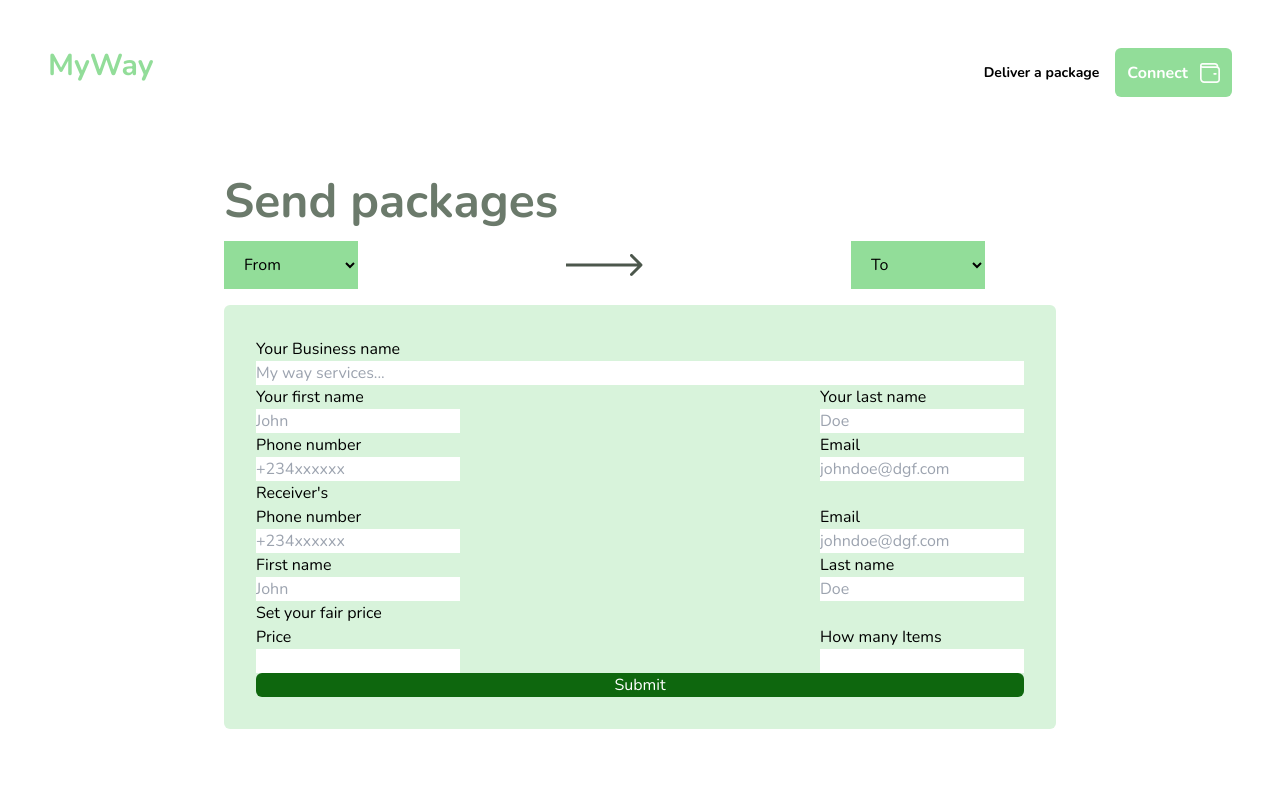
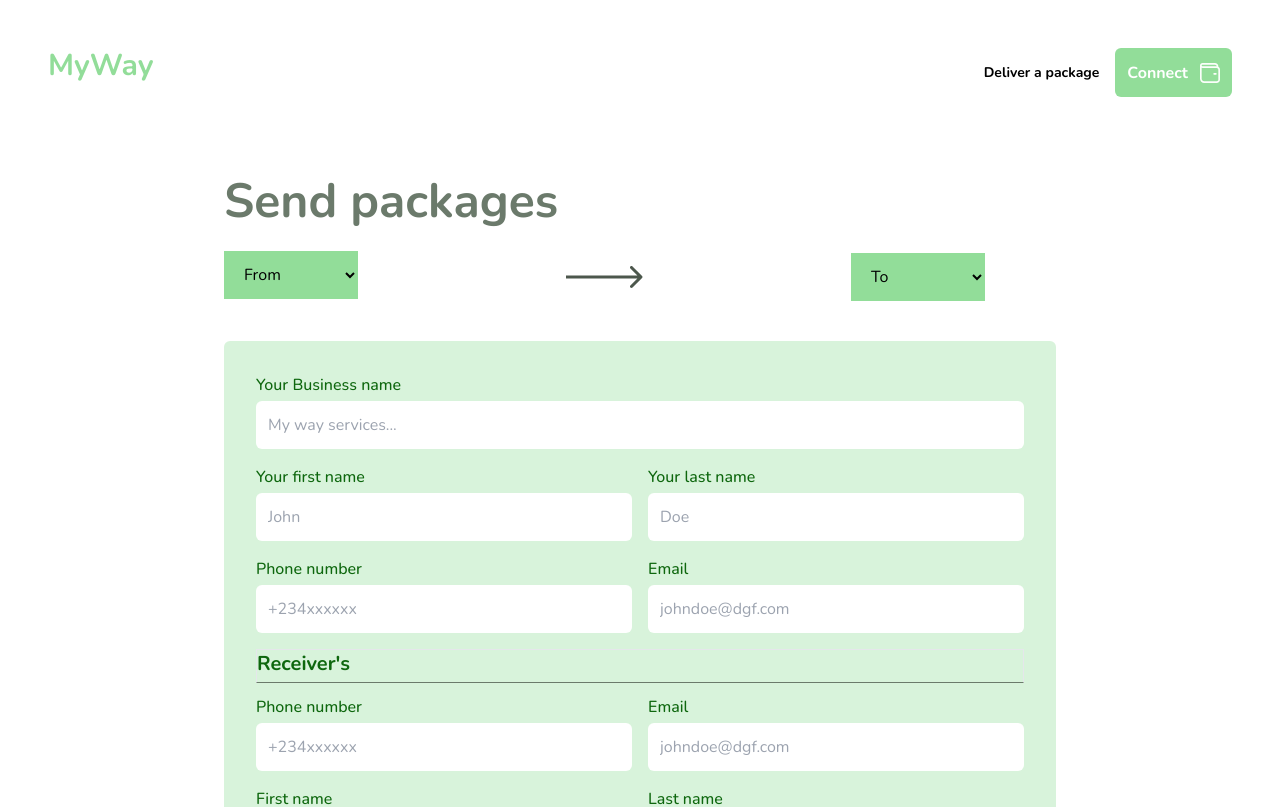
Before and after one commit to desmondezo1/my-way, a React (Vite) app: page / in a window 1280 px wide. Shown: the top 807 px of the page. Built offline with nearby package versions, Linux system fonts and the light colour scheme.

Commit message:
feat(validation): validate form fields

```diff
--- a/package.json
+++ b/package.json
@@ -26,10 +26,12 @@
   },
   "homepage": "https://github.com/desmondezo1/my-way#readme",
   "dependencies": {
+    "formik": "2.2.9",
     "hardhat": "^2.9.3",
     "react": "^18.0.0",
     "react-dom": "^18.0.0",
-    "uuid": "8.3.2"
+    "uuid": "8.3.2",
+    "yup": "0.32.11"
   },
   "devDependencies": {
     "@types/react": "^18.0.0",
--- a/src/App.css
+++ b/src/App.css
@@ -12,29 +12,13 @@
 }
 
 .send-package__details {
-  @apply mt-20 lg:mx-44 space-y-4;
+  @apply mt-20 lg:mx-44 space-y-6;
 }
 
 .send-package__details > h2 {
   @apply font-bold text-5xl text-secondary;
 }
 
-.form button[type='submit'] {
-  @apply bg-info text-white rounded-md;
-}
-
-.form {
-  @apply bg-info-light p-8 rounded-md;
-}
-
-.form .form-row {
-  @apply flex flex-row justify-between;
-}
-
-.form .form-group {
-  @apply flex flex-col;
-}
-
 .inner-content {
   @apply flex flex-col;
 }
--- a/src/App.jsx
+++ b/src/App.jsx
@@ -1,18 +1,38 @@
+import { FormikProvider, useFormik } from 'formik';
+import './App.css';
+import arrowRight from './assets/arrow-right.svg';
+import wallet from './assets/wallet.svg';
+import Dropdown from './components/Dropdown';
+import FormTextInput from './components/FormTextInput';
 import Logo from './components/Logo';
-import './App.css';
-import Dropdown from './components/Dropdown';
-import wallet from './assets/wallet.svg';
-import arrowRight from './assets/arrow-right.svg';
-import FormTextInput from './components/FormTextInput';
-
-const logisticsDestinations = [
-  { label: 'Abuja', value: 'abuja' },
-  { label: 'Lagos', value: 'lagos' },
-  { label: 'Rivers', value: 'rivers' },
-  { label: 'Akwa Ibom', value: 'akwa-ibom' }
-];
+import './css/form.css';
+import { SendPackageSchema } from './schemas';
+import { logisticsDestinations } from './utils/logistics';
 
 function App() {
+  const formik = useFormik({
+    initialValues: {
+      // destinationFrom: '',
+      // destinationTo: '',
+      senderBusinessName: '',
+      senderFirstname: '',
+      senderLastname: '',
+      senderPhoneNumber: '',
+      senderEmail: '',
+      receiverPhoneNumber: '',
+      receiverEmail: '',
+      receiverFirstname: '',
+      receiverLastname: '',
+      fairPrice: '',
+      numberOfItems: 0
+    },
+    validationSchema: SendPackageSchema,
+    onSubmit: async (values) => {
+      console.log({ values });
+    }
+  });
+  const { errors, touched, isSubmitting, handleSubmit, getFieldProps } = formik;
+
   return (
     <div className="App">
       <header>
@@ -30,11 +50,14 @@ function App() {
       <main id="main">
         <div className="send-package__details">
           <h2>Send packages</h2>
-          <div className="lg:space-x-52 md:space-x-40 space-x-2">
+          <FormikProvider value={formik}>
+            <form className="form inner-content" onSubmit={handleSubmit}>
+              <div id="logistics">
                 <Dropdown
                   items={logisticsDestinations}
                   ariaLabel="deliver package from"
                   firstOption="From"
+                  getFieldProps={getFieldProps('destinationFrom')}
                 />
 
                 <span className="md:inline-block align-middle hidden">
@@ -45,66 +68,109 @@ function App() {
                   items={logisticsDestinations}
                   ariaLabel="deliver package to"
                   firstOption="To"
+                  getFieldProps={getFieldProps('destinationTo')}
                 />
               </div>
 
-          <form className="form inner-content">
+              <div className="bg-info-light p-8 rounded-md">
+                <div className="form-row">
                   <FormTextInput
                     text="Your Business name"
                     type="text"
                     extraProps={{ placeholder: 'My way services...' }}
+                    touched={touched.senderBusinessName}
+                    errorMsg={errors.senderBusinessName}
+                    getFieldProps={getFieldProps('senderBusinessName')}
                   />
-
-            <div className="form-row">
+                </div>
+                <div className="form-grid">
                   <FormTextInput
                     text="Your first name"
                     extraProps={{ placeholder: 'John' }}
+                    touched={touched.senderFirstname}
+                    errorMsg={errors.senderFirstname}
+                    getFieldProps={getFieldProps('senderFirstname')}
                   />
                   <FormTextInput
                     text="Your last name"
                     extraProps={{ placeholder: 'Doe' }}
+                    touched={touched.senderLastname}
+                    errorMsg={errors.senderLastname}
+                    getFieldProps={getFieldProps('senderLastname')}
                   />
                 </div>
-            <div className="form-row">
+                <div className="form-grid">
                   <FormTextInput
                     text="Phone number"
                     extraProps={{ placeholder: '+234xxxxxx' }}
+                    touched={touched.senderPhoneNumber}
+                    errorMsg={errors.senderPhoneNumber}
+                    getFieldProps={getFieldProps('senderPhoneNumber')}
                   />
                   <FormTextInput
                     text="Email"
                     type="email"
                     extraProps={{ placeholder: 'johndoe@dgf.com' }}
+                    touched={touched.senderEmail}
+                    errorMsg={errors.senderEmail}
+                    getFieldProps={getFieldProps('senderEmail')}
                   />
                 </div>
-            <h3>Receiver&apos;s</h3>
-            <div className="form-row">
+                <h3 className="title">Receiver&apos;s</h3>
+                <div className="form-grid">
                   <FormTextInput
                     text="Phone number"
                     extraProps={{ placeholder: '+234xxxxxx' }}
+                    touched={touched.receiverPhoneNumber}
+                    errorMsg={errors.receiverPhoneNumber}
+                    getFieldProps={getFieldProps('receiverPhoneNumber')}
                   />
                   <FormTextInput
                     text="Email"
                     type="email"
                     extraProps={{ placeholder: 'johndoe@dgf.com' }}
+                    touched={touched.receiverEmail}
+                    errorMsg={errors.receiverEmail}
+                    getFieldProps={getFieldProps('receiverEmail')}
                   />
                 </div>
-            <div className="form-row">
+                <div className="form-grid">
                   <FormTextInput
                     text="First name"
                     extraProps={{ placeholder: 'John' }}
+                    touched={touched.receiverFirstname}
+                    errorMsg={errors.receiverFirstname}
+                    getFieldProps={getFieldProps('receiverFirstname')}
                   />
                   <FormTextInput
                     text="Last name"
                     extraProps={{ placeholder: 'Doe' }}
+                    touched={touched.receiverLastname}
+                    errorMsg={errors.receiverLastname}
+                    getFieldProps={getFieldProps('receiverLastname')}
                   />
                 </div>
-            <h3>Set your fair price</h3>
-            <div className="form-row">
-              <FormTextInput text="Price" />
-              <FormTextInput text="How many Items" />
+                <h3 className="title">Set your fair price</h3>
+                <div className="form-grid">
+                  <FormTextInput
+                    text="Price"
+                    touched={touched.fairPrice}
+                    errorMsg={errors.fairPrice}
+                    getFieldProps={getFieldProps('fairPrice')}
+                  />
+                  <FormTextInput
+                    text="Number of items"
+                    touched={touched.numberOfItems}
+                    errorMsg={errors.numberOfItems}
+                    getFieldProps={getFieldProps('numberOfItems')}
+                  />
                 </div>
-            <button type="submit">Submit</button>
+                <button type="submit" disabled={isSubmitting}>
+                  Send Package
+                </button>
+              </div>
             </form>
+          </FormikProvider>
         </div>
       </main>
     </div>
--- a/src/components/Dropdown.jsx
+++ b/src/components/Dropdown.jsx
@@ -4,10 +4,15 @@ import { v4 as uuidv4 } from 'uuid';
 export default function Dropdown({
   items,
   ariaLabel = 'select dropdown',
-  firstOption = ''
+  firstOption = '',
+  getFieldProps
 }) {
   return (
-    <select aria-label={ariaLabel} className="inline-block align-middle">
+    <select
+      aria-label={ariaLabel}
+      className="inline-block align-middle"
+      {...getFieldProps}
+    >
       <option value={firstOption}>{firstOption}</option>
       {items.map((item) => (
         <option value={item.value} key={uuidv4()}>
@@ -21,5 +26,6 @@ export default function Dropdown({
 Dropdown.propTypes = {
   items: PropTypes.array,
   ariaLabel: PropTypes.string,
-  firstOption: PropTypes.string
+  firstOption: PropTypes.string,
+  getFieldProps: PropTypes.any
 };
--- a/src/components/FormTextInput.jsx
+++ b/src/components/FormTextInput.jsx
@@ -3,13 +3,16 @@ import PropTypes from 'prop-types';
 export default function FormTextInput({
   text,
   type = 'text',
-  value = '',
-  extraProps = {}
+  extraProps = {},
+  getFieldProps,
+  errorMsg,
+  touched
 }) {
   return (
     <div className="form-group">
       <span>{text}</span>
-      <input type={type} value={value} {...extraProps} />
+      <input type={type} {...extraProps} {...getFieldProps} />
+      {touched && <small className="error">{errorMsg}</small>}
     </div>
   );
 }
@@ -17,6 +20,9 @@ export default function FormTextInput({
 FormTextInput.propTypes = {
   text: PropTypes.string,
   type: PropTypes.string,
-  value: PropTypes.string,
-  extraProps: PropTypes.object
+  onChange: PropTypes.func,
+  extraProps: PropTypes.object,
+  errorMsg: PropTypes.string,
+  touched: PropTypes.bool,
+  getFieldProps: PropTypes.any
 };
--- /dev/null
+++ b/src/css/form.css
@@ -0,0 +1,38 @@
+.form button[type='submit'] {
+  @apply bg-info text-white rounded-md w-fit
+     mx-auto py-3 px-16 block mt-10;
+}
+
+.form .form-row {
+  @apply flex md:flex-row justify-between;
+}
+
+.form .form-group {
+  @apply flex flex-col pb-4 w-full space-y-1;
+}
+
+.form .form-grid {
+  @apply md:grid md:grid-cols-2 md:gap-4
+  flex flex-col;
+}
+
+.form .form-group > span {
+  @apply text-info font-medium text-base;
+}
+
+.form-group input {
+  @apply rounded-md p-3;
+}
+
+.form .title {
+  @apply text-info;
+}
+
+.form .error {
+  @apply text-red-500;
+}
+
+#logistics {
+  @apply md:block lg:space-x-52 md:space-x-40
+  flex flex-col space-y-1 mb-10;
+}
--- a/src/index.css
+++ b/src/index.css
@@ -30,3 +30,8 @@ header button {
 select {
   @apply bg-main py-3 px-4;
 }
+
+h3 {
+  @apply font-semibold text-xl border
+  border-b-secondary border-solid mb-3 pb-1;
+}
--- /dev/null
+++ b/src/schemas/index.js
@@ -0,0 +1,20 @@
+import * as Yup from 'yup';
+
+export const SendPackageSchema = Yup.object().shape({
+  destinationFrom: Yup.string().required(
+    'What location are you sending this item from?'
+  ),
+  destinationTo: Yup.string().required(
+    'What location are you sending this item to?'
+  ),
+  senderBusinessName: Yup.string().required('Sender business name is required'),
+  senderFirstname: Yup.string().required('Firstname is required'),
+  senderLastname: Yup.string().required('Lastname is required'),
+  senderPhoneNumber: Yup.string().required('Phone number is required'),
+  senderEmail: Yup.string().required('Email is required'),
+  receiverPhoneNumber: Yup.string().required('Phone number is required'),
+  receiverEmail: Yup.string().required('Email is required'),
+  receiverFirstname: Yup.string().required('Firstname is required'),
+  receiverLastname: Yup.string().required('Lastname is required'),
+  fairPrice: Yup.string().required('Enter your fair price')
+});
--- /dev/null
+++ b/src/utils/logistics.js
@@ -0,0 +1,6 @@
+export const logisticsDestinations = [
+  { label: 'Abuja', value: 'abuja' },
+  { label: 'Lagos', value: 'lagos' },
+  { label: 'Rivers', value: 'rivers' },
+  { label: 'Akwa Ibom', value: 'akwa-ibom' }
+];
```
Also changed, not shown: 1 other file (tests, documents, lock files or other folders). Lines whose indentation alone changed are shown as unchanged.
